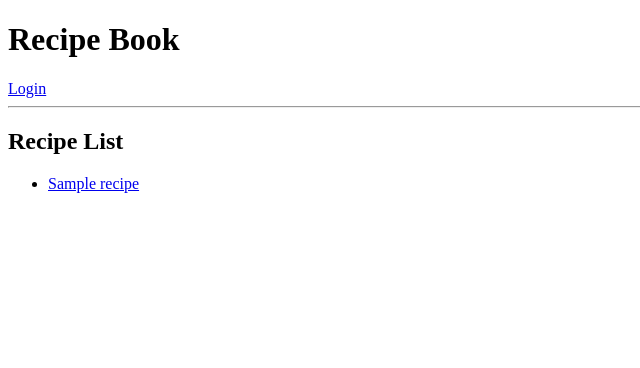
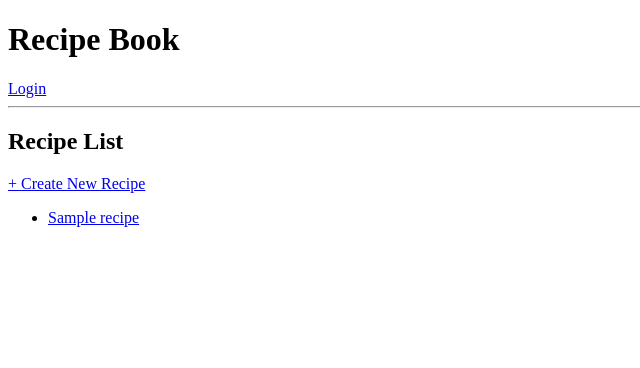
Before and after one commit to subigray/recipebook-Campos-Grayfhiel-Imman, a Django app: page /recipes/list in a window 1280 px wide. Shown: the top 368 px of the page, without its empty margins (0-640 px from the left). Run offline with Django 5.2, Linux system fonts and the light colour scheme; tables that the repository leaves empty hold one stand-in row (values such as "Sample post").

Commit message:
Implement creation views, URL routing, and templates for recipe and image uploads

```diff
--- a/ledger/templates/recipe_list.html
+++ b/ledger/templates/recipe_list.html
@@ -3,6 +3,8 @@
 {% block page_heading %}Recipe List{% endblock %}
 
 {% block content %}
+    <p><a href="{% url 'recipe_add' %}">+ Create New Recipe</a></p>
+
     <ul>
         {% for recipe in recipes %}
             <li>
--- a/ledger/urls.py
+++ b/ledger/urls.py
@@ -4,9 +4,14 @@ from . import views
 
 
 urlpatterns = [
-    # Path 1: The Recipe List
     path('recipes/list', views.recipe_list, name='recipe_list'),
-
-    # Path 2: The dynamic Recipe Detail using a unique key parameter (pk)
     path('recipe/<int:pk>', views.recipe_detail, name='recipe_detail'),
+    # URL for creating new recipes [cite: 13]
+    path('recipe/add', views.RecipeCreateView.as_view(), name='recipe_add'),
+    # URL for uploading images [cite: 17]
+    path(
+        'recipe/<int:pk>/add_image',
+        views.RecipeImageCreateView.as_view(),
+        name='recipe_image_add'
+    ),
 ]
--- a/ledger/views.py
+++ b/ledger/views.py
@@ -1,7 +1,10 @@
 from django.contrib.auth.decorators import login_required
-from django.shortcuts import render
+from django.contrib.auth.mixins import LoginRequiredMixin
+from django.shortcuts import get_object_or_404, render
+from django.urls import reverse_lazy
+from django.views.generic import CreateView
 
-from .models import Recipe
+from .models import Recipe, RecipeImage
 
 
 def recipe_list(request):
@@ -12,6 +15,44 @@ def recipe_list(request):
 
 @login_required
 def recipe_detail(request, pk):
-    recipe = Recipe.objects.get(id=pk)
+    recipe = get_object_or_404(Recipe, id=pk)
     ctx = {"recipe": recipe}
     return render(request, 'recipe_detail.html', ctx)
+
+
+class RecipeCreateView(LoginRequiredMixin, CreateView):
+    model = Recipe
+    fields = ['name', 'author']
+    template_name = 'recipe_form.html'
+
+    def get_success_url(self):
+        # Redirects to the newly created recipe's detail page
+        return reverse_lazy(
+            'recipe_detail',
+            kwargs={'pk': self.object.pk}
+        )
+
+
+class RecipeImageCreateView(LoginRequiredMixin, CreateView):
+    model = RecipeImage
+    fields = ['image', 'description']
+    template_name = 'recipeimage_form.html'
+
+    def form_valid(self, form):
+        # Attach the image to the correct recipe using the URL pk
+        recipe = get_object_or_404(Recipe, pk=self.kwargs['pk'])
+        form.instance.recipe = recipe
+        return super().form_valid(form)
+
+    def get_success_url(self):
+        # Redirect back to the recipe detail page upon saving [cite: 18]
+        return reverse_lazy(
+            'recipe_detail',
+            kwargs={'pk': self.kwargs['pk']}
+        )
+
+    def get_context_data(self, **kwargs):
+        # Modify context for the bonus point link [cite: 31]
+        context = super().get_context_data(**kwargs)
+        context['recipe_pk'] = self.kwargs['pk']
+        return context
```
Also changed, not shown: ledger/templates/recipe_detail.html (+11 -0 lines), ledger/templates/recipe_form.html (added, +9 -0 lines), ledger/templates/recipeimage_form.html (added, +12 -0 lines), media/recipe_images/R02988-Pork-Sinigang.jpg (added).
